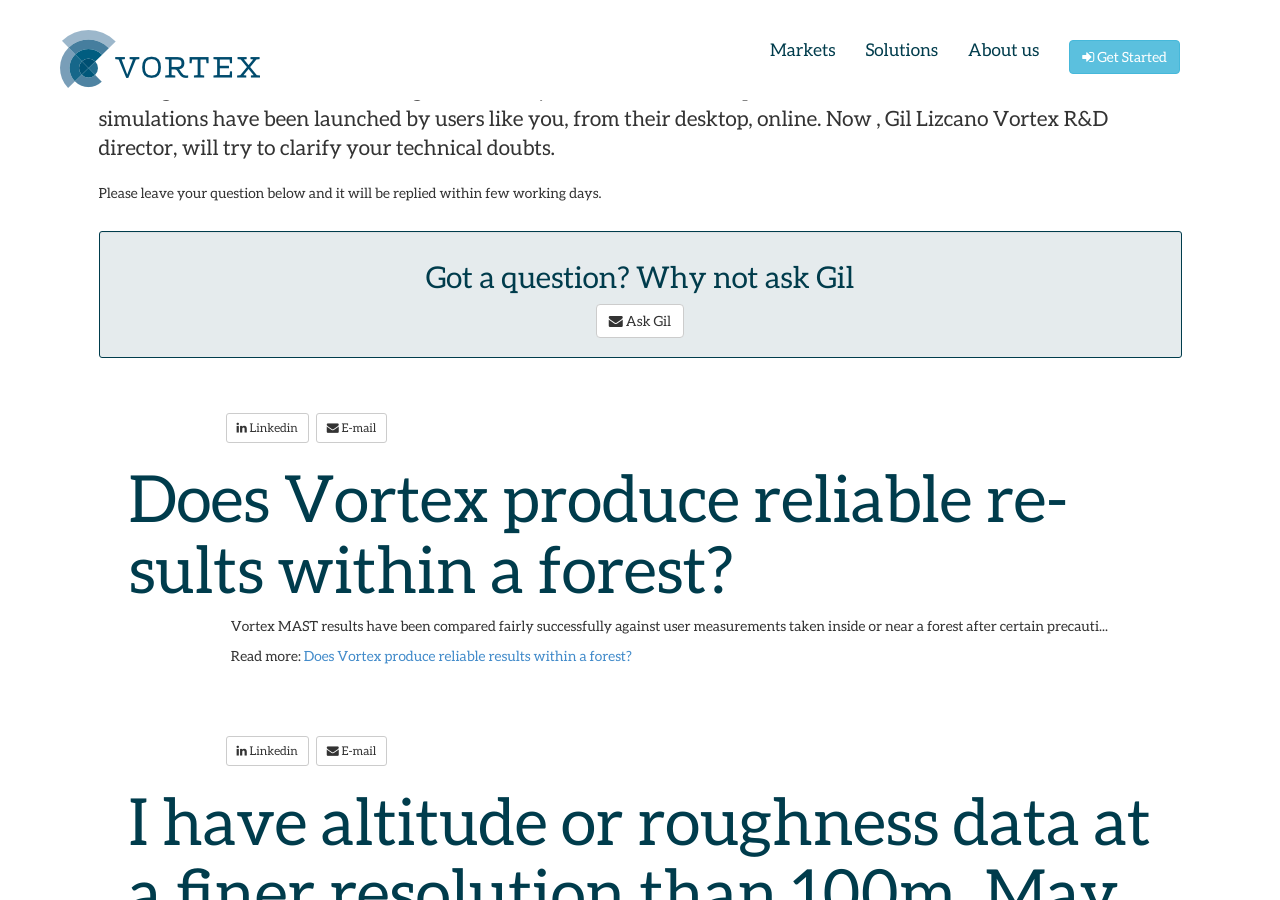
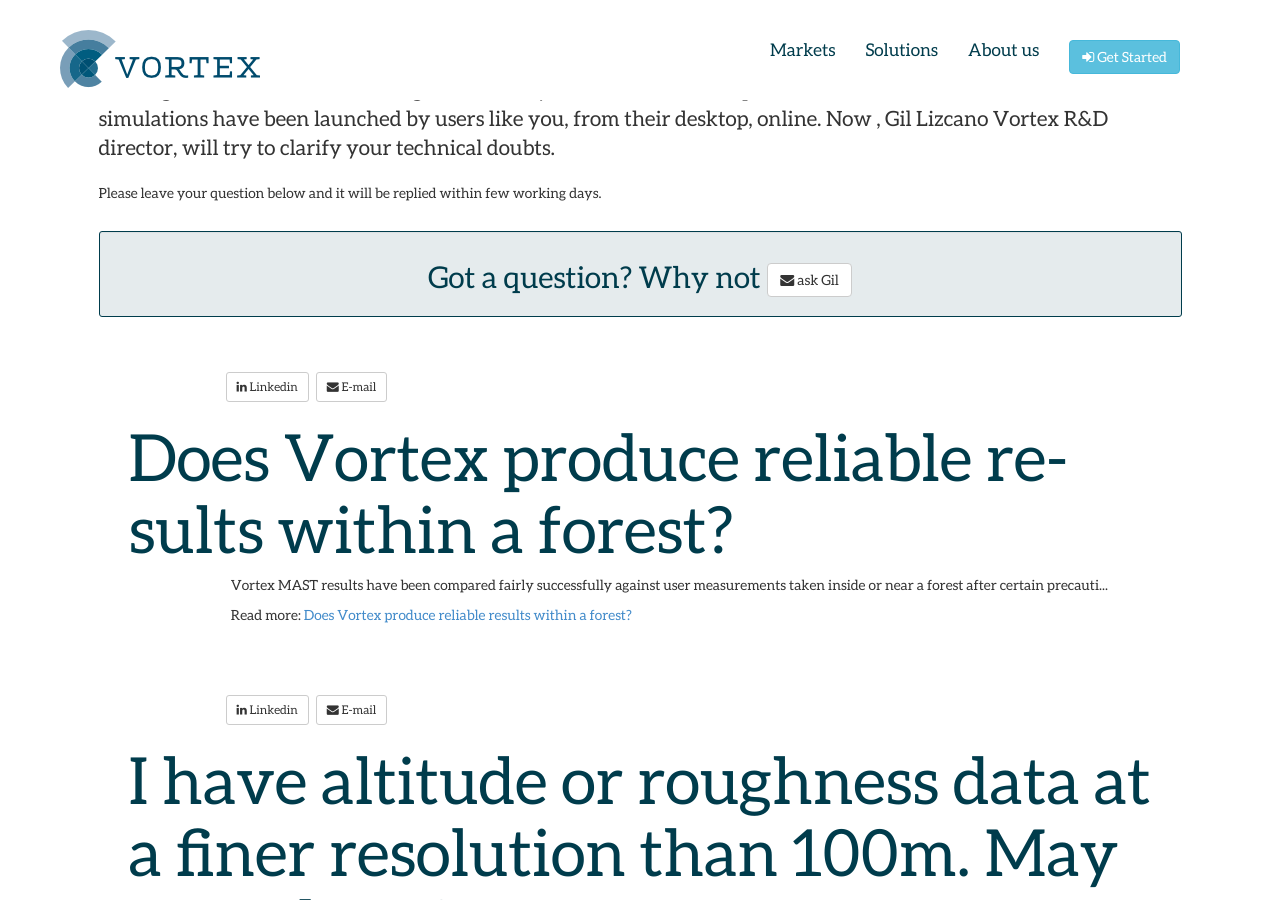
Before and after one commit to vortex-es/vortex-es.github.io, a Jekyll site: the page built from gil-faq/index.html, in a window 1280 px wide and 900 px high, scrolled down 456 px. Built offline with Jekyll 4.4.1, drawn with Linux system fonts in a browser that asks for light colours; Markdown is read by kramdown in place of the engine named in the settings.

Commit message:
ajustat el layout de la home de secció ask-gil.

```diff
--- a/_layouts/gil-faq-index.html
+++ b/_layouts/gil-faq-index.html
@@ -28,8 +28,7 @@
       </div>
 
       <div class="well well-sm">
-        <h2 class="text-center">Got a question? Why not ask Gil</h2>
-        <p class="text-center"><a href='mailto:gil@vortex.es?subject={{page.title}} - Vortex.es&body=I would like to ask you: ' class='mailto btn btn-default' title='Ask Gil'><span class='icon-envelope icon-white'></span> Ask Gil</a></p>
+        <h2 class="text-center">Got a question? Why not <a href='mailto:gil@vortex.es?subject={{page.title}} - Vortex.es&body=I would like to ask you: ' class='mailto btn btn-default' title='Ask Gil'><span class='icon-envelope icon-white'></span> ask Gil</a></h2>
       </div>
 
       <div class="row">
```
